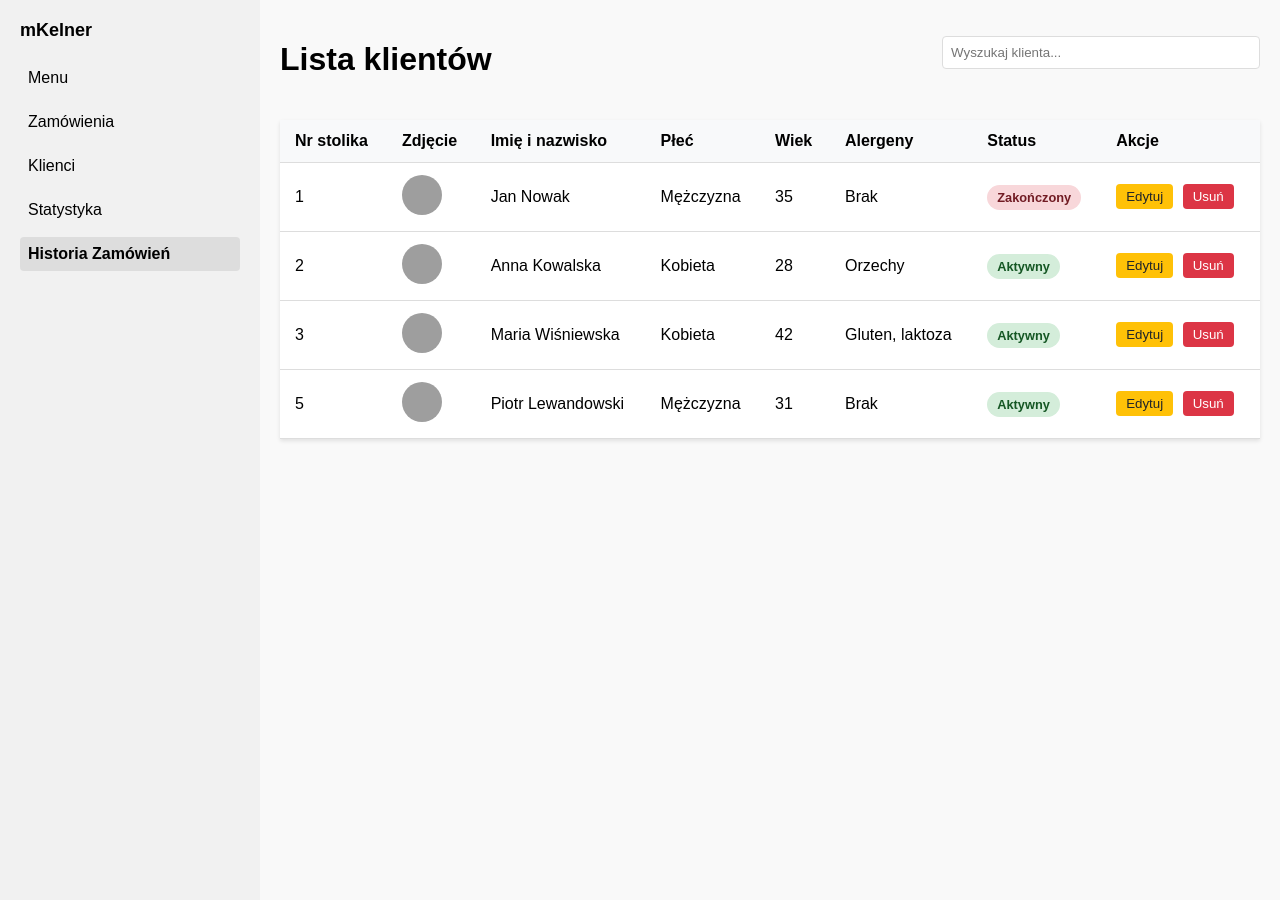
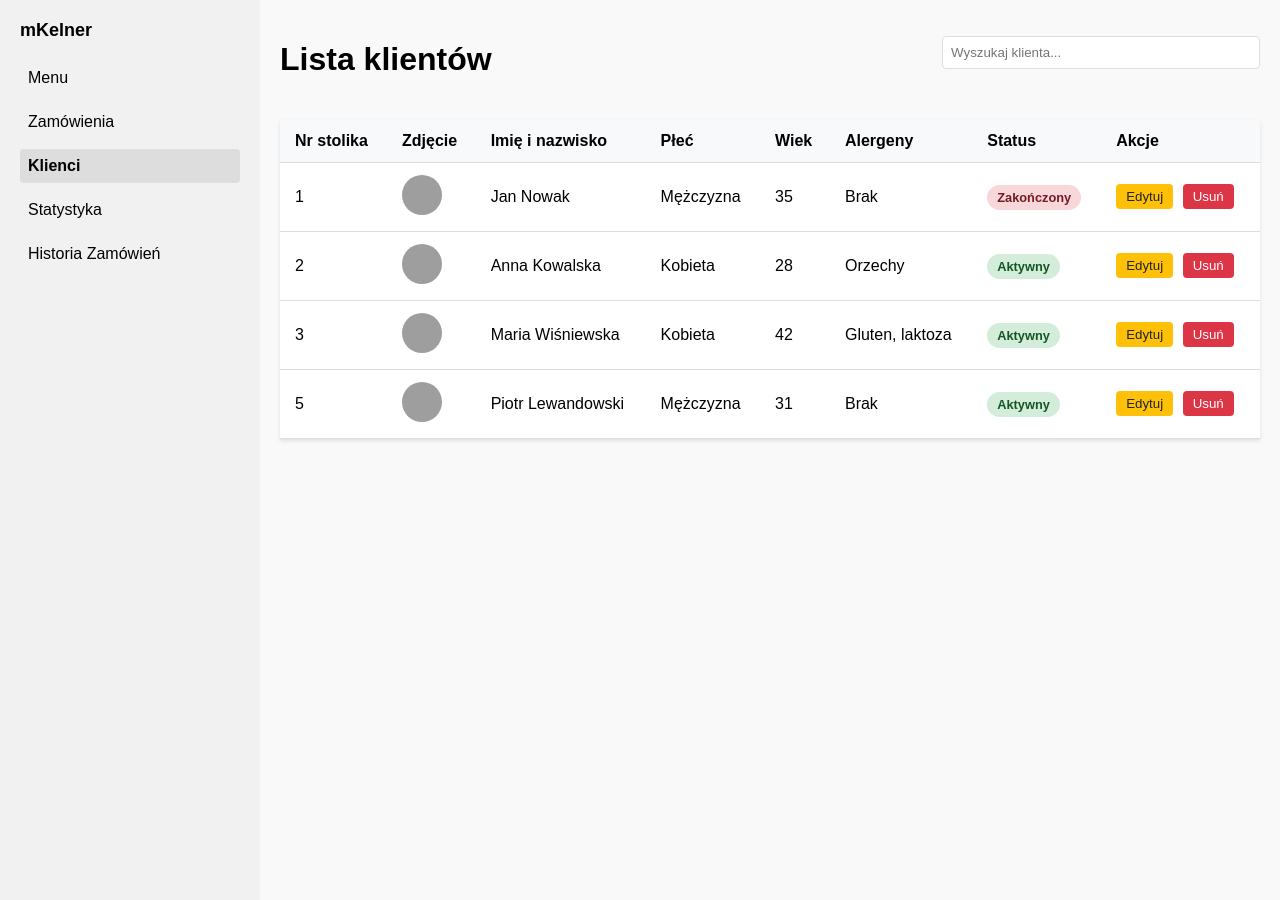
Before and after one commit to masterbreadloaf/Projekt-Different-Team, a Flask app: page /clients in a window 1280 px wide. Run offline with Flask 3, Linux system fonts and the light colour scheme; grey boxes are pictures that could not be loaded.

Commit message:
Update clients.html

```diff
--- a/app/templates/clients.html
+++ b/app/templates/clients.html
@@ -143,9 +143,9 @@
     <nav>
       <a href="{{ url_for('menu_page') }}">Menu</a>
       <a href="{{ url_for('order_page') }}">Zamówienia</a>
-      <a href="{{ url_for('clients_page') }}">Klienci</a>
+      <a href="{{ url_for('clients_page') }}" class="active">Klienci</a>
       <a href="{{ url_for('stats_page') }}">Statystyka</a>
-      <a href="{{ url_for('order_routes.history_page') }}" class="active">Historia Zamówień</a>
+      <a href="{{ url_for('order_routes.history_page') }}">Historia Zamówień</a>
     </nav>
 
     <div class="tables" id="sideTables"></div>
```
